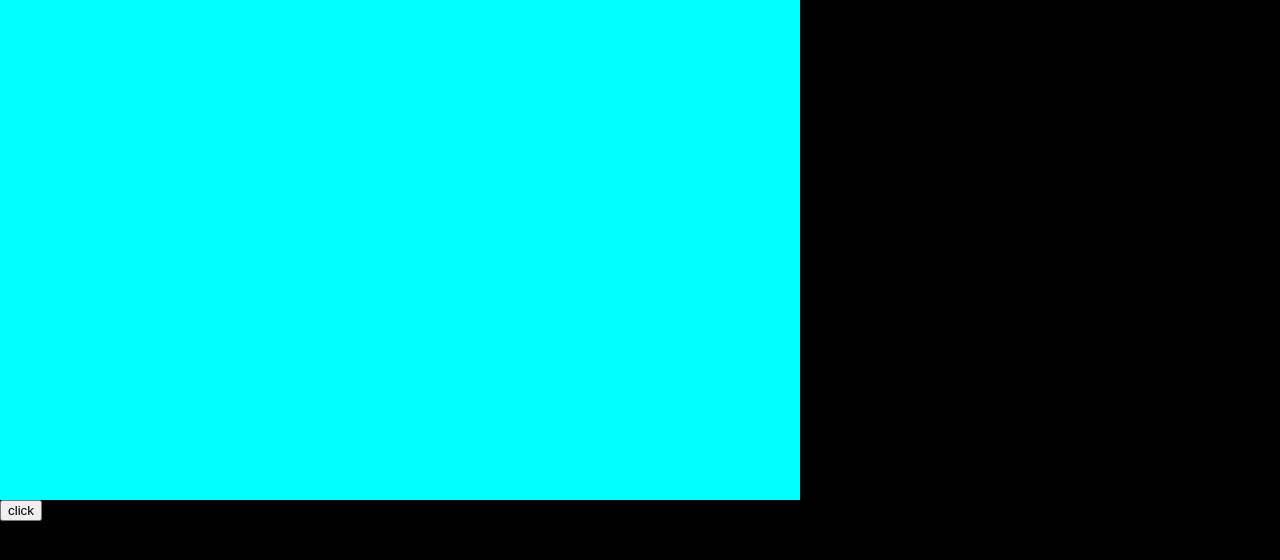
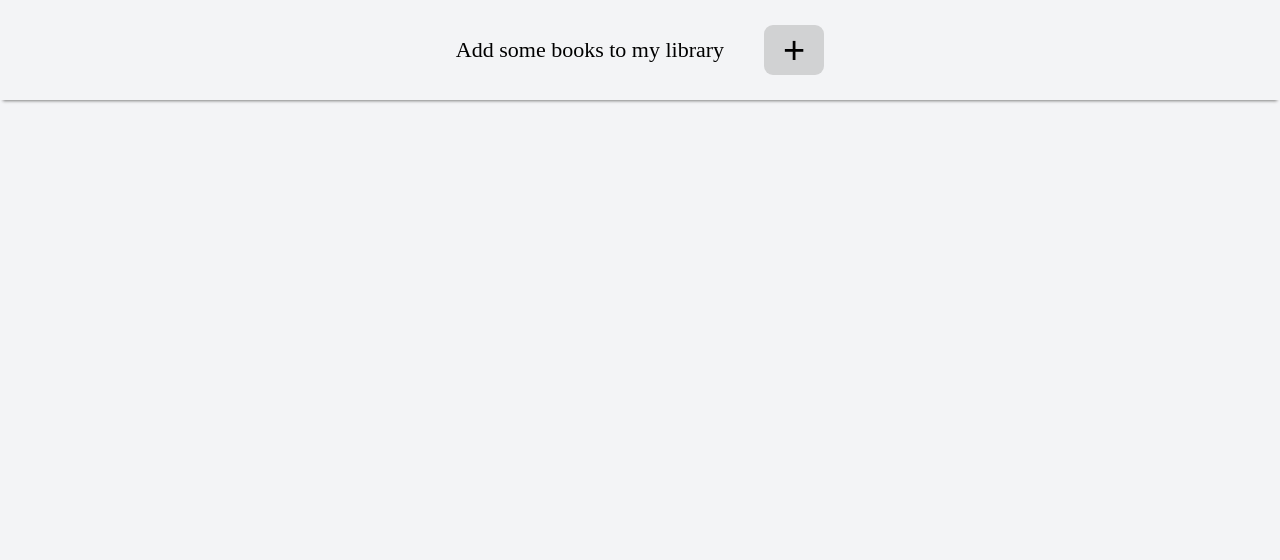
Before and after one commit to bilytskyi/library, a plain HTML site: page index.html in a window 1280 px wide. Drawn offline with Linux system fonts and the light colour scheme.

Commit message:
change design and overlay logic

```diff
--- a/index.html
+++ b/index.html
@@ -22,22 +22,10 @@
             <button type="button" id="submit">Submit</button>
         </form>
     </div>
-    <div class="library">
-
+    <div class="header">
+        <p>Add some books to my library</p>
+        <button type="button" id="add">+</button>
     </div>
-    <button type="button" id="add">click</button>
-    <div class="pre-form">
-        <!-- <form class="add-form">
-            <label>Add new book</label>
-            <input type="text" id="title" placeholder="Title">
-            <input type="text" id="author" placeholder="Author">
-            <input type="number" id="pages" placeholder="Pages">
-            <div class="have">
-                <label>Have you read it?</label>
-                <input type="checkbox" id="read" value="true">
-            </div>
-            <button type="button" id="submit">Submit</button>
-        </form> -->
-    </div>
+    <div class="library"></div>
 </body>
 </html>
--- a/main.js
+++ b/main.js
@@ -57,35 +57,28 @@ loopMyLybrary(myLibrary);
 
 
 const buttonAdd = document.querySelector('#add')
-const preForm = document.querySelector('.pre-form')
-
-buttonAdd.addEventListener('click', (event) => {
-    preForm.innerHTML = `<form class="add-form">
-    <label>Add new book</label>
-    <input type="text" id="title" placeholder="Title">
-    <input type="text" id="author" placeholder="Author">
-    <input type="number" id="pages" placeholder="Pages">
-    <div class="have">
-        <label>Have you read it?</label>
-        <input type="checkbox" id="read" value="true">
-    </div>
-    <button type="button" id="submit">Submit</button>
-</form>`
 
 const buttonSubmit = document.querySelector('#submit')
 const title = document.querySelector('#title')
 const author = document.querySelector('#author')
 const pages = document.querySelector('#pages')
 const read = document.querySelector('#read')
+const divOverlay = document.querySelector('#overlay')
 
-    const divOverlay = document.querySelector('#overlay')
+buttonAdd.addEventListener('click', (event) => {
     divOverlay.style.display = 'block'
+})
 
 buttonSubmit.addEventListener('click', (event) => {
     divLibrary.innerHTML = ""
 
     addBookToLibrary(new Book(title.value, author.value, pages.value, read.value));
     loopMyLybrary(myLibrary);
-        preForm.innerHTML = ""
+
+    title.value = ''
+    author.value = ''
+    pages.value = ''
+    read.value = ''
+
+    divOverlay.style.display = 'none'
 })
-})
--- a/style.css
+++ b/style.css
@@ -1,7 +1,9 @@
 body {
-    background-color: black;
     margin: 0;
     padding: 0;
+    display: flex;
+    flex-direction: column;
+    background-color: #F3F4F6;
 }
 
 .book {
@@ -11,15 +13,44 @@ body {
     padding: 20px;
 }
 
+.header {
+    height: 100px;
+    display: flex;
+    box-shadow: 0 4px 3px -3px grey;
+    position: relative;
+    justify-content: center;
+    align-items: center;
+    gap: 40px;
+}
+
+.header > p {
+    font-size: 22px;
+}
+
 .library {
-    background-color: aqua;
-    height: 400px;
-    width: 700px;
+    background-color: #F3F4F6;
+    /* display: grid;
+    padding: 50px;
+    grid-template-columns: repeat(auto-fill, minmax(min(300px, 100%), 1fr));
+    grid-template-rows: repeat(auto-fit, 115px); */
     display: flex;
-    gap: 25px;
+    gap: 20px;
+    flex-wrap: wrap;
     justify-content: center;
-    flex-wrap: wrap;
-    padding: 50px;
+    padding: 20px;
+}
+
+#add {
+    background-color: #d1d2d3;
+    height: 50px;
+    width: 60px;
+    border-radius: 9px;
+    border: none;
+    font-size: 38px;
+}
+
+#add:hover {
+    background-color: #979899;
 }
 
 #overlay {
```
Lines whose indentation alone changed are shown as unchanged.
